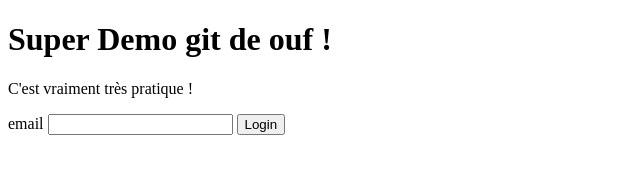
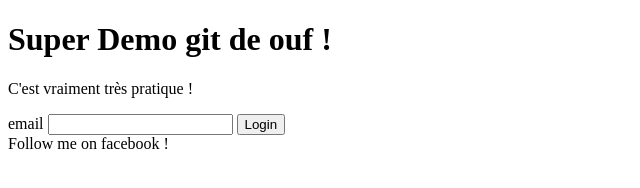
Before and after one commit to Pedrolane/git-demo, a plain HTML site: page index.html in a window 1280 px wide. Shown: the whole page, without its empty margins (0-640 px from the left). Drawn offline with Linux system fonts and the light colour scheme.

Commit message:
new footer

```diff
--- a/index.html
+++ b/index.html
@@ -17,5 +17,9 @@
     <input type="email">
     <input type="submit" name="" value="Login">
   </form>
+
+  <div>
+    Follow me on facebook !
+  </div>
 </body>
 </html>
```
